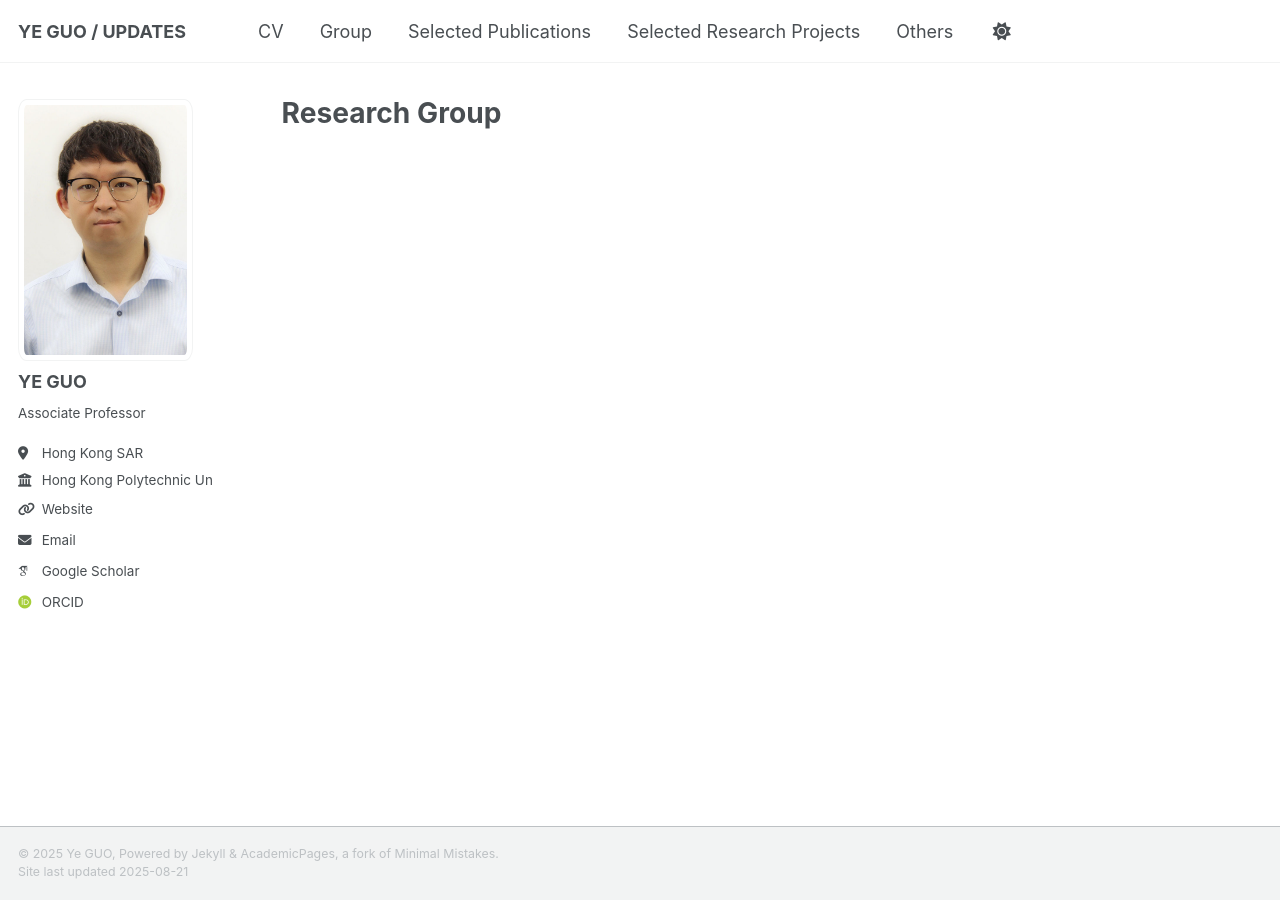
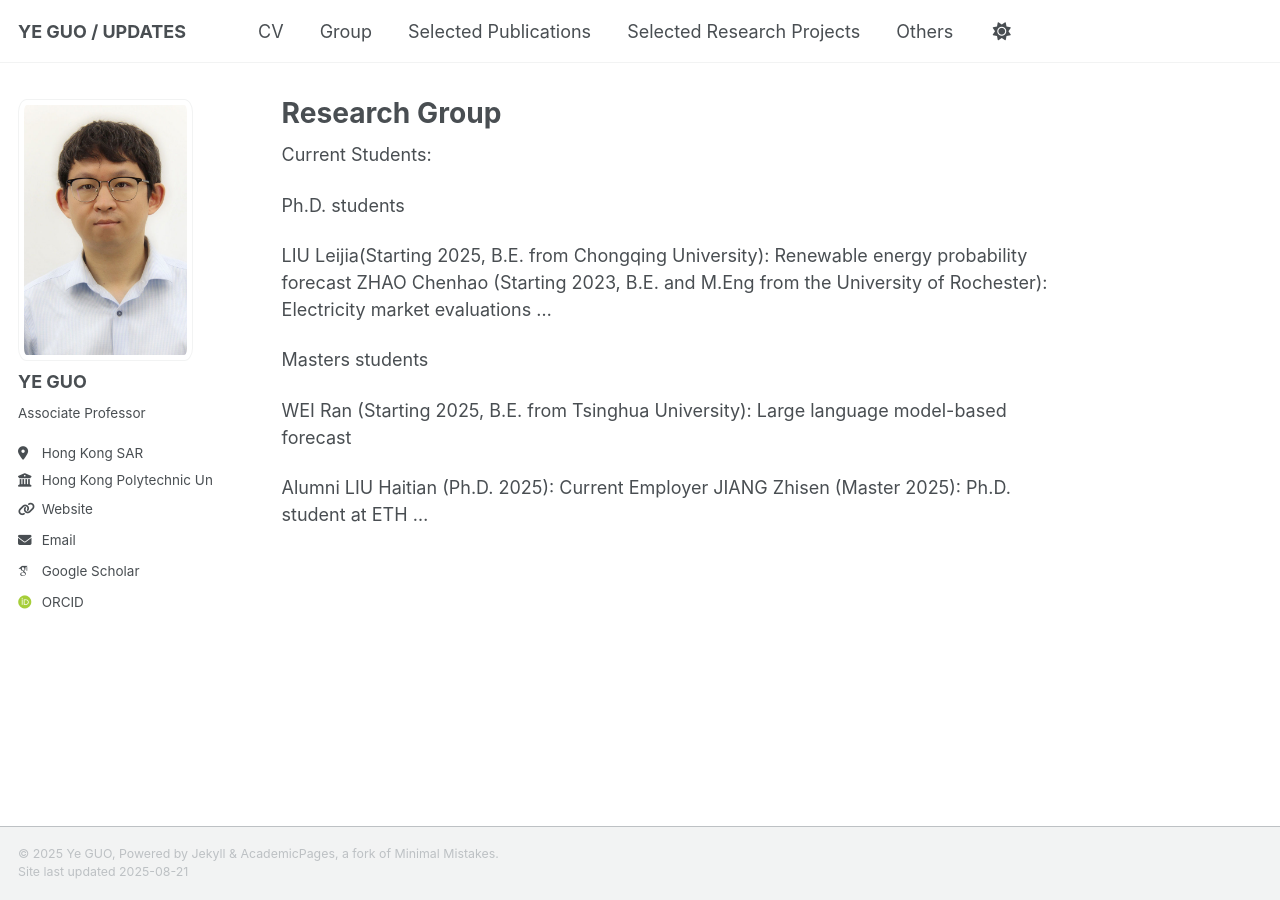
Before and after one commit to ye-guo/ye-guo.github.io, a Jekyll site: the page built from _pages/teach_experience.md, in a window 1280 px wide. Built offline with Jekyll 4.4.1, drawn with Linux system fonts in a browser that asks for light colours; some web fonts are replaced; a script that is not in the unit is left out.

Commit message:
Update teach_experience.md

```diff
--- a/_pages/teach_experience.md
+++ b/_pages/teach_experience.md
@@ -6,3 +6,21 @@ redirect_from:
   - /md/
   - /teach_experience.md
 ---
+
+Current Students:
+
+Ph.D. students
+
+LIU Leijia(Starting 2025, B.E. from Chongqing University): Renewable energy probability forecast
+ZHAO Chenhao (Starting 2023, B.E. and M.Eng from the University of Rochester): Electricity market evaluations
+...
+
+Masters students
+
+WEI Ran (Starting 2025, B.E. from Tsinghua University): Large language model-based forecast
+
+
+Alumni
+LIU Haitian (Ph.D. 2025): Current Employer
+JIANG Zhisen (Master 2025): Ph.D. student at ETH
+...
```
